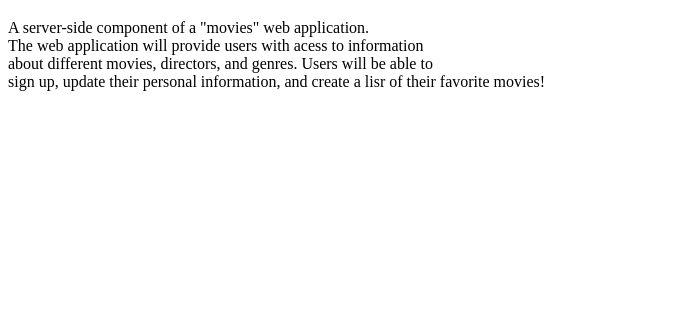
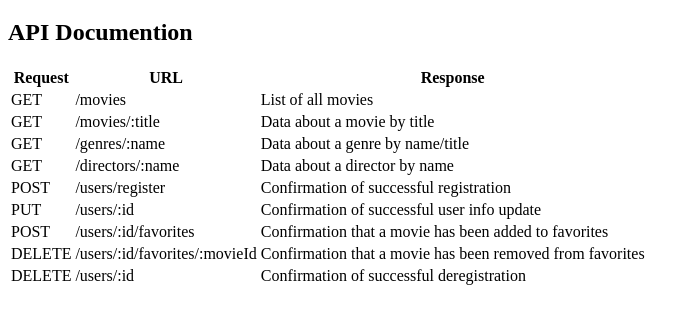
Before and after one commit to yungflare/movie_api, a website: page public/documentation.html in a window 1280 px wide. Shown: the part 61-384 px from the top of the page, without its empty margins (0-699 px from the left). Drawn offline with Linux system fonts and the light colour scheme.

Commit message:
Task 2.5 :
in Documentation file:
- Removed previous text
- Created a Table with Request, URL, and Response

In Index.js File :
- Created a movies array
- Created express code to route all the endpoints

```diff
--- a/public/documentation.html
+++ b/public/documentation.html
@@ -7,12 +7,61 @@
     <title> My Flix </title>
 </head>
 <h1> Project 2: My Flix: Documention! </h1>
-<p> A server-side component of a "movies" web application. <br>
-The web application will provide users with acess to information <br>
-about different movies, directors, and genres. Users will be able to <br>
-sign up, update their personal information, and create a lisr of their favorite movies!
+<body>
+<h2> API Documention </h2>
+<table>
+    <tr>
+        <th>Request</th>
+        <th>URL</th>
+        <th>Response</th>
+    </tr>
+    <tr>
+        <td>GET</td>
+        <td>/movies</td>
+        <td>List of all movies</td>
+    </tr>
+    <tr>
+        <td>GET</td>
+        <td>/movies/:title</td>
+        <td>Data about a movie by title</td>
+    </tr>
+    <tr>
+        <td>GET</td>
+        <td>/genres/:name</td>
+        <td>Data about a genre by name/title</td>
+    </tr>
+    <tr>
+        <td>GET</td>
+        <td>/directors/:name</td>
+        <td>Data about a director by name</td>
+    </tr>
+    <tr>
+        <td>POST</td>
+        <td>/users/register</td>
+        <td>Confirmation of successful registration</td>
+    </tr>
+    <tr>
+        <td>PUT</td>
+        <td>/users/:id</td>
+        <td>Confirmation of successful user info update</td>
+    </tr>
+    <tr>
+        <td>POST</td>
+        <td>/users/:id/favorites</td>
+        <td>Confirmation that a movie has been added to favorites</td>
+    </tr>
+    <tr>
+        <td>DELETE</td>
+        <td>/users/:id/favorites/:movieId</td>
+        <td>Confirmation that a movie has been removed from favorites</td>
+    </tr>
+    <tr>
+        <td>DELETE</td>
+        <td>/users/:id</td>
+        <td>Confirmation of successful deregistration</td>
+    </tr>
 
-</p>
+</table>
 
 
 
@@ -21,4 +70,9 @@ sign up, update their personal information, and create a lisr of their favorite
 
 
 
+
+
+
+
+</body>
 </html>
--- /dev/null
+++ b/styles.css
@@ -0,0 +1,12 @@
+table {
+    width: 100%;
+    border-collapse: collapse;
+}
+th, td {
+    border: 1px solid #dddddd;
+    text-align: left;
+    padding: 8px;
+}
+th {
+    background-color: #f2f2f2;
+}
```
Also changed, not shown: index.js (+117 -5 lines).
